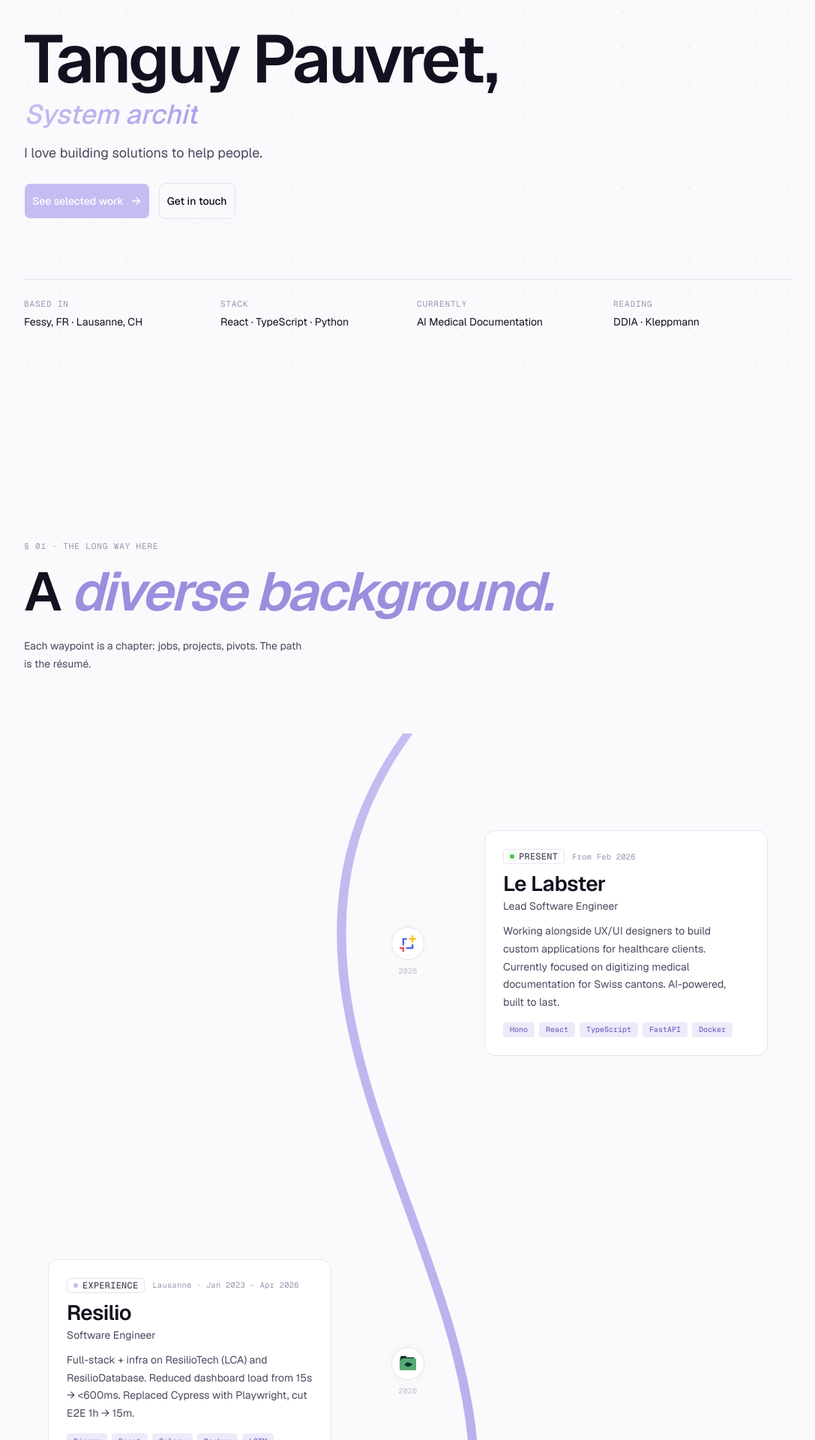
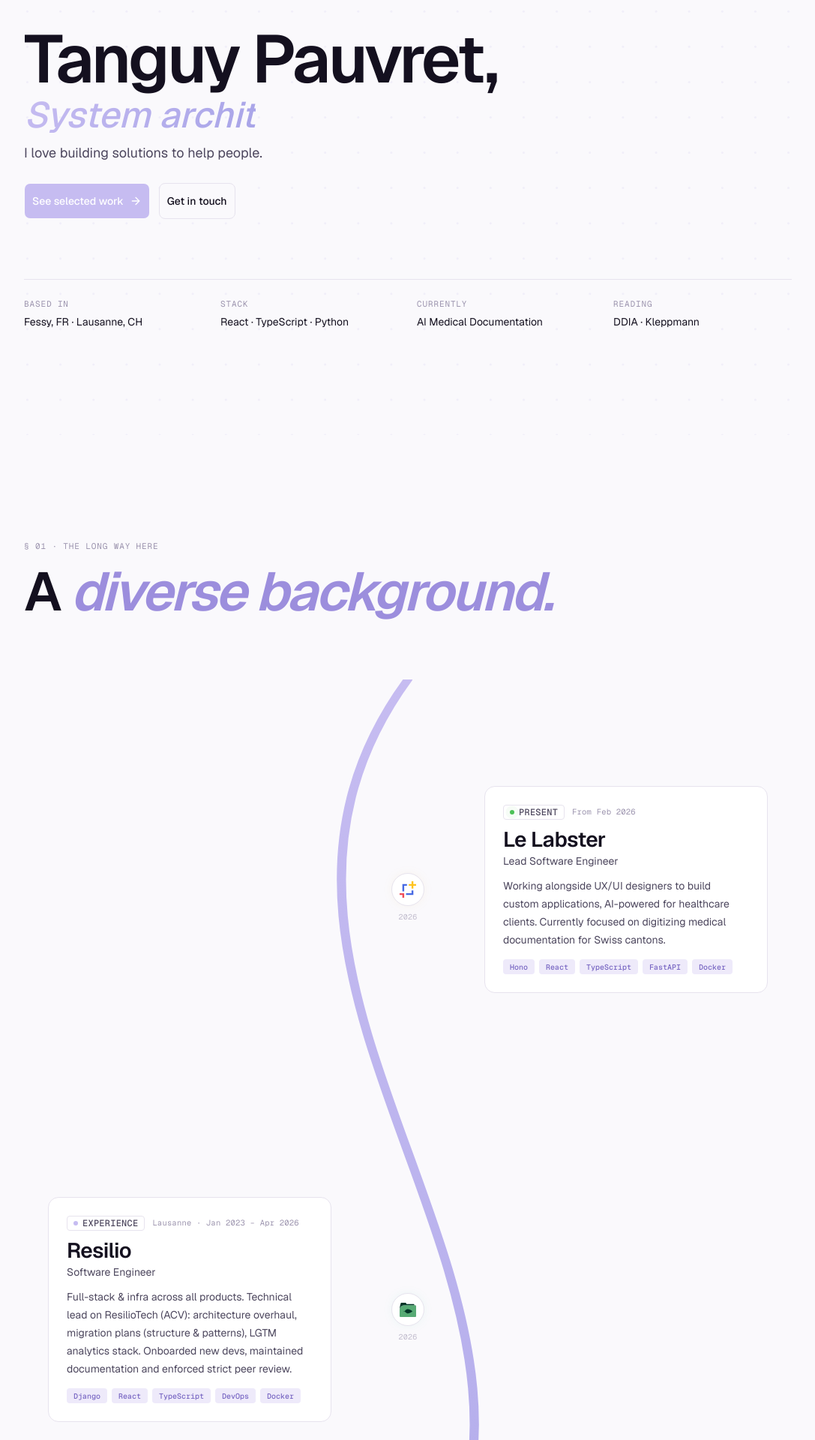
Before and after one commit to Bima42/portfolio, a Next.js app in the folder ssr/: page /en in a window 1280 px wide. Shown: the part 220-2140 px from the top of the page at 75% size, without its empty margins (96-1183 px from the left). Built offline with nearby package versions, Linux system fonts and the light colour scheme.

Commit message:
chore: improve content on about

```diff
--- a/ssr/messages/en.json
+++ b/ssr/messages/en.json
@@ -10,8 +10,7 @@
 		"typewriterPhrases": [
 			"Software engineer.",
 			"System architect.",
-			"Restless builder.",
-			"Ex-cook, ex-neuroscientist."
+			"Restless builder."
 		],
 		"heading": "I build systems that last.",
 		"statusPillLabel": "Available",
@@ -32,49 +31,48 @@
 		"eyebrow": "§ 01 · The long way here",
 		"heading": "A",
 		"headingAccent": "diverse background.",
-		"description": "Each waypoint is a chapter: jobs, projects, pivots. The path is the résumé.",
 		"timeline": {
 			"labster": {
 				"title": "Le Labster",
 				"role": "Lead Software Engineer",
 				"where": "From Feb 2026",
-				"summary": "Working alongside UX/UI designers to build custom applications for healthcare clients. Currently focused on digitizing medical documentation for Swiss cantons. AI-powered, built to last."
+				"summary": "Working alongside UX/UI designers to build custom applications, AI-powered for healthcare clients. Currently focused on digitizing medical documentation for Swiss cantons."
 			},
 			"resilio": {
 				"title": "Resilio",
 				"role": "Software Engineer",
 				"where": "Lausanne · Jan 2023 – Apr 2026",
-				"summary": "Full-stack + infra on ResilioTech (LCA) and ResilioDatabase. Reduced dashboard load from 15s → <600ms. Replaced Cypress with Playwright, cut E2E 1h → 15m."
+				"summary": "Full-stack & infra across all products. Technical lead on ResilioTech (ACV): architecture overhaul, migration plans (structure & patterns), LGTM analytics stack. Onboarded new devs, maintained documentation and enforced strict peer review."
 			},
 			"voltaire": {
 				"title": "Voltaire",
 				"role": "Paid product launched",
 				"where": "Side project",
-				"summary": "AI writing assistant with agentic architecture. 2w POC → 2mo MVP → paid product with hundreds of users. Posthog feedback loop."
+				"summary": "AI writing assistant with agentic architecture. It adapts to your unique style and voice."
 			},
 			"resilioJoined": {
 				"title": "Resilio · joined",
-				"role": "First full-stack role",
+				"role": "Full-stack intern",
 				"where": "January 2023",
-				"summary": "Stepped in as primary architect on two products. Led Enterprise SSO integration with large-scale clients."
+				"summary": "Initial backend focus. Contributed to the technical design of ResilioDatabase. Implemented CMDB file import feature."
 			},
 			"ecole42": {
 				"title": "École 42 Lausanne",
 				"role": "IT Solutions Designer",
 				"where": "Oct 2021 – Jan 2023",
-				"summary": "Peer-to-peer, project-based curriculum in C / C++. minishell, containers, system design from first principles. Completed fast."
+				"summary": "100% project-based, no teachers. Learned through low-level languages (C / C++) to understand core mechanics. Autonomy and peer review at the heart of the curriculum."
 			},
 			"kitchens": {
 				"title": "Kitchens",
 				"role": "Cook",
 				"where": "Lacanau · Genève · 2017–2021",
-				"summary": "Not a detour: a formative chapter. Service discipline, pressure handling, and an obsession with quality that I brought back into engineering."
+				"summary": "Not a detour but a formative chapter. Service discipline, pressure handling, and an obsession with quality that I brought back into engineering."
 			},
 			"neuroscience": {
 				"title": "Bachelor, Neuroscience",
 				"role": "Animal Physiology",
 				"where": "Poitiers · 2013–2016",
-				"summary": "Graduated at 19. Taught me how to read a system I did not design. Curiosity about the machinery beneath behavior."
+				"summary": "Graduated at 19. Always driven by the same question: how does it work? From biology and the human body to neuroscience, a curiosity for the mechanics behind living things."
 			}
 		}
 	},
--- a/ssr/messages/fr.json
+++ b/ssr/messages/fr.json
@@ -10,8 +10,7 @@
 		"typewriterPhrases": [
 			"Ingénieur logiciel.",
 			"Architecte systèmes.",
-			"Bâtisseur insatiable.",
-			"Ex-cuisinier, ex-neuroscientifique."
+			"Bâtisseur insatiable."
 		],
 		"heading": "Je construis des systèmes qui durent.",
 		"statusPillLabel": "Disponible",
@@ -32,49 +31,48 @@
 		"eyebrow": "§ 01 · Le long chemin",
 		"heading": "Un",
 		"headingAccent": "parcours diversifié.",
-		"description": "Chaque étape est un chapitre : emplois, projets, pivots. Le chemin, c'est le CV.",
 		"timeline": {
 			"labster": {
 				"title": "Le Labster",
 				"role": "Lead Software Engineer",
 				"where": "Depuis fév. 2026",
-				"summary": "En collaboration avec des designers UX/UI pour créer des applications sur mesure dans la santé. Actuellement centré sur la numérisation de la documentation médicale pour des cantons suisses. Propulsé par l'IA, construit pour durer."
+				"summary": "En collaboration avec des designers UX/UI pour créer des applications modernes sur mesure, centré sur l'IA pour la santé. Actuellement centré sur la numérisation de documentation médicale pour des cantons suisses."
 			},
 			"resilio": {
 				"title": "Resilio",
 				"role": "Ingénieur logiciel",
 				"where": "Lausanne · jan. 2023 – avr. 2026",
-				"summary": "Full-stack + infra sur ResilioTech (ACV) et ResilioDatabase. Réduction du chargement tableau de bord de 15s → <600ms. Remplacement de Cypress par Playwright, E2E 1h → 15m."
+				"summary": "Full-stack & infra sur l'ensemble des produits. Pilotage technique de ResilioTech (ACV) : refonte des schémas d'architecture, plans de migration (structure & patterns), stack analytics LGTM. Onboarding de nouveaux devs, documentation et peer review."
 			},
 			"voltaire": {
 				"title": "Voltaire",
 				"role": "Produit payant lancé",
 				"where": "Projet perso",
-				"summary": "Assistant d'écriture IA avec architecture agentique. POC 2 sem. → MVP 2 mois → produit payant avec des centaines d'utilisateurs. Boucle feedback Posthog."
+				"summary": "Assistant d'écriture IA avec architecture agentique. Il s'adapte à votre style et à votre voix uniques."
 			},
 			"resilioJoined": {
 				"title": "Resilio · arrivée",
-				"role": "Premier poste full-stack",
+				"role": "Stagiaire full-stack",
 				"where": "Janvier 2023",
-				"summary": "Architecte principal sur deux produits. Pilotage de l'intégration SSO Entreprise avec de grands clients."
+				"summary": "Focus backend initial. Contribution à la conception technique de ResilioDatabase. Mise en place d'une fonctionnalité d'import de fichiers CMDB."
 			},
 			"ecole42": {
 				"title": "École 42 Lausanne",
 				"role": "Concepteur de solutions IT",
 				"where": "Oct 2021 – Jan 2023",
-				"summary": "Cursus pair-à-pair en C / C++. minishell, containers, conception système depuis les fondations. Diplômé rapidement."
+				"summary": "Cursus 100% projet, sans enseignants. Apprentissage par le bas niveau (C / C++) pour comprendre les mécanismes fondamentaux. Autonomie et peer review au cœur de la pédagogie."
 			},
 			"kitchens": {
 				"title": "Cuisine professionnelle",
 				"role": "Cuisinier",
 				"where": "Lacanau · Genève · 2017–2021",
-				"summary": "Pas un détour : un chapitre formateur. Discipline de service, gestion de la pression, obsession de la qualité que j'ai ramenée dans l'ingénierie."
+				"summary": "Pas un détour mais un chapitre formateur. Discipline de service, gestion de la pression, obsession de la qualité que j'ai ramenée dans l'ingénierie."
 			},
 			"neuroscience": {
 				"title": "Licence, Neurosciences",
 				"role": "Physiologie animale",
 				"where": "Poitiers · 2013–2016",
-				"summary": "Diplômé à 19 ans. M'a appris à lire un système que je n'ai pas conçu. Curiosité pour la mécanique derrière le comportement."
+				"summary": "Diplômé à 19 ans. Toujours guidé par la même question : comment ça marche ? De la biologie et du corps humain aux neurosciences, une curiosité pour les mécanismes qui gouvernent le vivant."
 			}
 		}
 	},
--- a/ssr/src/components/sections/About.tsx
+++ b/ssr/src/components/sections/About.tsx
@@ -66,8 +66,12 @@ function TypeBadge({ type }: { type: TimelineType }) {
 				className="w-1.5 h-1.5 rounded-pill shrink-0"
 				style={{
 					background: m.color,
-					animation: type === "now" ? "status-pulse 2s ease-in-out infinite" : undefined,
-					boxShadow: type === "now" ? `0 0 0 3px ${m.color.replace(")", " / 0.25)")}` : undefined,
+					animation:
+						type === "now" ? "status-pulse 2s ease-in-out infinite" : undefined,
+					boxShadow:
+						type === "now"
+							? `0 0 0 3px ${m.color.replace(")", " / 0.25)")}`
+							: undefined,
 				}}
 			/>
 			{m.label}
@@ -223,9 +227,6 @@ export function About() {
 							</span>
 						</h2>
 					</div>
-					<p className="max-w-sm text-sm leading-relaxed text-fg-muted">
-						{t("description")}
-					</p>
 				</div>
 
 				{/* Timeline */}
@@ -344,7 +345,9 @@ export function About() {
 										>
 											{item.logo ? (
 												<Image
-													src={isDark && item.logoDark ? item.logoDark : item.logo}
+													src={
+														isDark && item.logoDark ? item.logoDark : item.logo
+													}
 													alt={item.key}
 													width={isActive ? 30 : 22}
 													height={isActive ? 30 : 22}
--- a/ssr/src/components/sections/Hero.tsx
+++ b/ssr/src/components/sections/Hero.tsx
@@ -1,5 +1,6 @@
 "use client";
 
+import { ArrowRight } from "lucide-react";
 import { useTranslations } from "next-intl";
 import { useEffect, useState } from "react";
 import { buttonVariants } from "@/components/ui/button";
@@ -82,7 +83,7 @@ export function Hero() {
 
 				{/* Typewriter — separate line, controlled size so it never wraps */}
 				<div className="flex items-center gap-1 mb-4 h-8">
-					<span className="text-2xl font-medium italic gradient-text leading-none">
+					<span className="text-3xl font-medium italic gradient-text leading-none">
 						{text}
 					</span>
 					<span
@@ -107,16 +108,7 @@ export function Hero() {
 						)}
 					>
 						{t("ctaPrimary")}
-						<svg
-							width="14"
-							height="14"
-							viewBox="0 0 24 24"
-							fill="none"
-							stroke="currentColor"
-							strokeWidth="2"
-						>
-							<path d="M5 12h14M13 5l7 7-7 7" />
-						</svg>
+						<ArrowRight />
 					</a>
 					<a
 						href="#contact"
--- a/ssr/src/data/timeline.ts
+++ b/ssr/src/data/timeline.ts
@@ -32,7 +32,7 @@ export const TIMELINE_ITEMS: TimelineItem[] = [
 		type: "experience",
 		mark: "R",
 		accent: 160,
-		tags: ["Django", "React", "Celery", "Docker", "LGTM"],
+		tags: ["Django", "React", "TypeScript", "DevOps", "Docker"],
 		logo: "/assets/brand-logos/logo-resilio.svg",
 	},
 	{
@@ -76,7 +76,7 @@ export const TIMELINE_ITEMS: TimelineItem[] = [
 		year: "2016",
 		type: "education",
 		mark: "◎",
-		accent: 290,
+		accent: 200,
 		tags: ["Science", "Research"],
 	},
 ];
```
Also changed, not shown: ssr/src/components/blog/BlogNav.tsx (+8 -4 lines).
